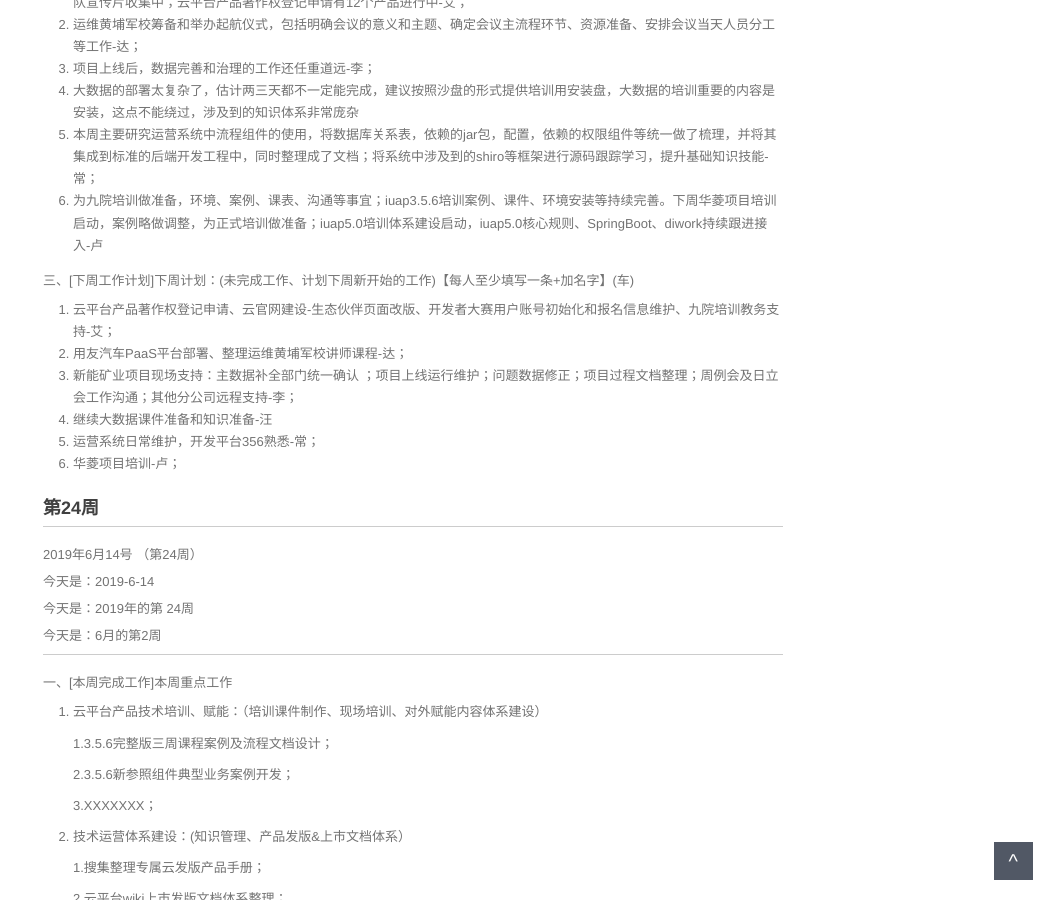
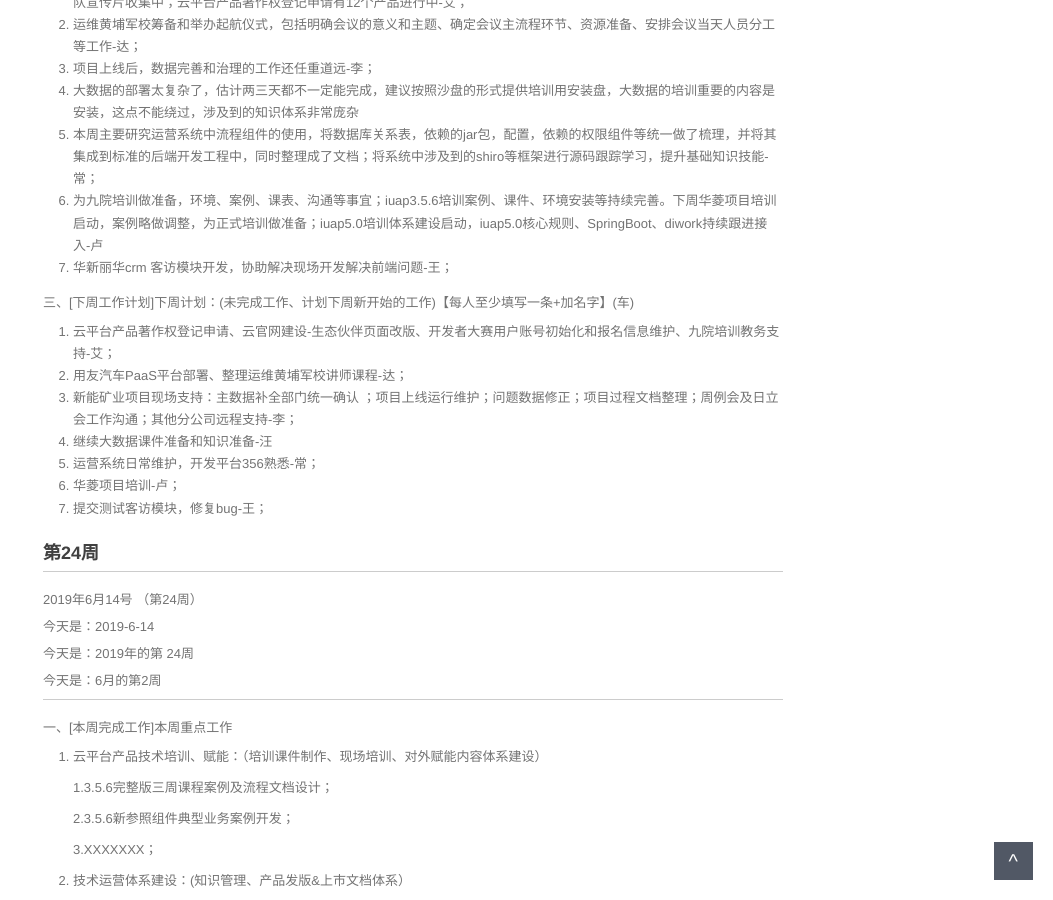
Before and after one commit to walllFlower/blog, a Jekyll site: the page built from _posts/2018-07-17-day_report_cxz.md, in a window 1280 px wide and 900 px high, scrolled down 1417 px. Shown: the whole window, without its empty margins (227-1280 px from the left). Built offline with Jekyll 4.4.1, drawn with Linux system fonts in a browser that asks for light colours; comment, search, counter and statistics services are not loaded.

Commit message:
Update 2018-07-17-day_report_cxz.md

```diff
--- a/_posts/2018-07-17-day_report_cxz.md
+++ b/_posts/2018-07-17-day_report_cxz.md
@@ -83,6 +83,7 @@ categories: 技术运营工作周报
 4. 大数据的部署太复杂了，估计两三天都不一定能完成，建议按照沙盘的形式提供培训用安装盘，大数据的培训重要的内容是安装，这点不能绕过，涉及到的知识体系非常庞杂
 5. 本周主要研究运营系统中流程组件的使用，将数据库关系表，依赖的jar包，配置，依赖的权限组件等统一做了梳理，并将其集成到标准的后端开发工程中，同时整理成了文档；将系统中涉及到的shiro等框架进行源码跟踪学习，提升基础知识技能-常；
 6. 为九院培训做准备，环境、案例、课表、沟通等事宜；iuap3.5.6培训案例、课件、环境安装等持续完善。下周华菱项目培训启动，案例略做调整，为正式培训做准备；iuap5.0培训体系建设启动，iuap5.0核心规则、SpringBoot、diwork持续跟进接入-卢
+7. 华新丽华crm 客访模块开发，协助解决现场开发解决前端问题-王；
 
 三、[下周工作计划]下周计划：(未完成工作、计划下周新开始的工作)【每人至少填写一条+加名字】(车)
 
@@ -92,6 +93,7 @@ categories: 技术运营工作周报
 4. 继续大数据课件准备和知识准备-汪
 5. 运营系统日常维护，开发平台356熟悉-常；
 6. 华菱项目培训-卢；
+7. 提交测试客访模块，修复bug-王；
 
 
 ###  第24周
```
